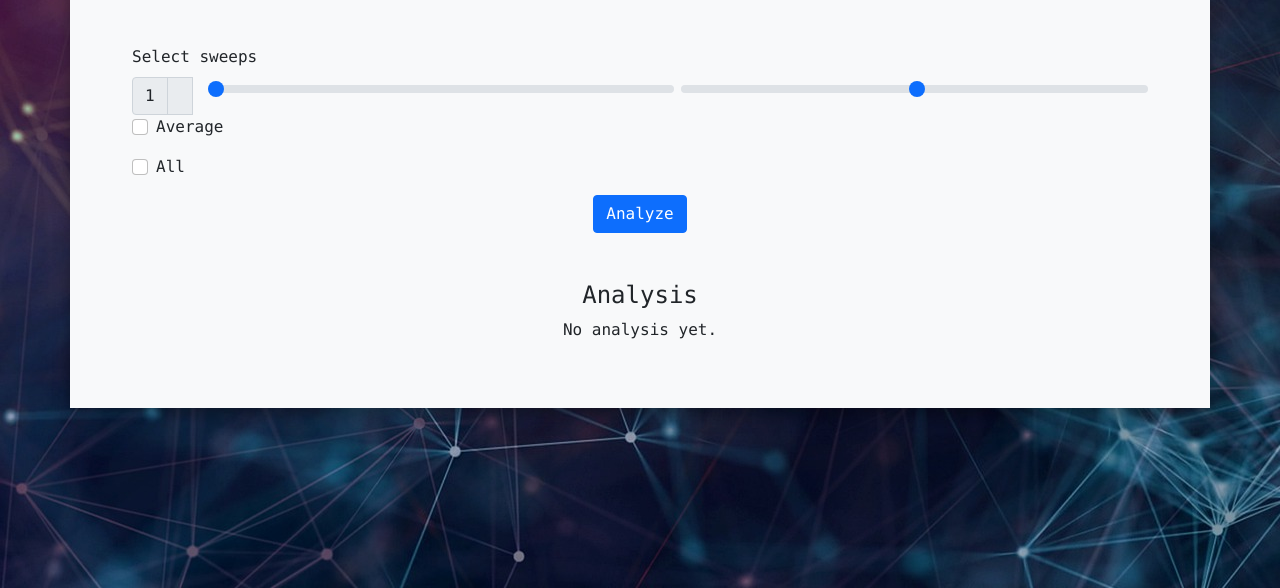
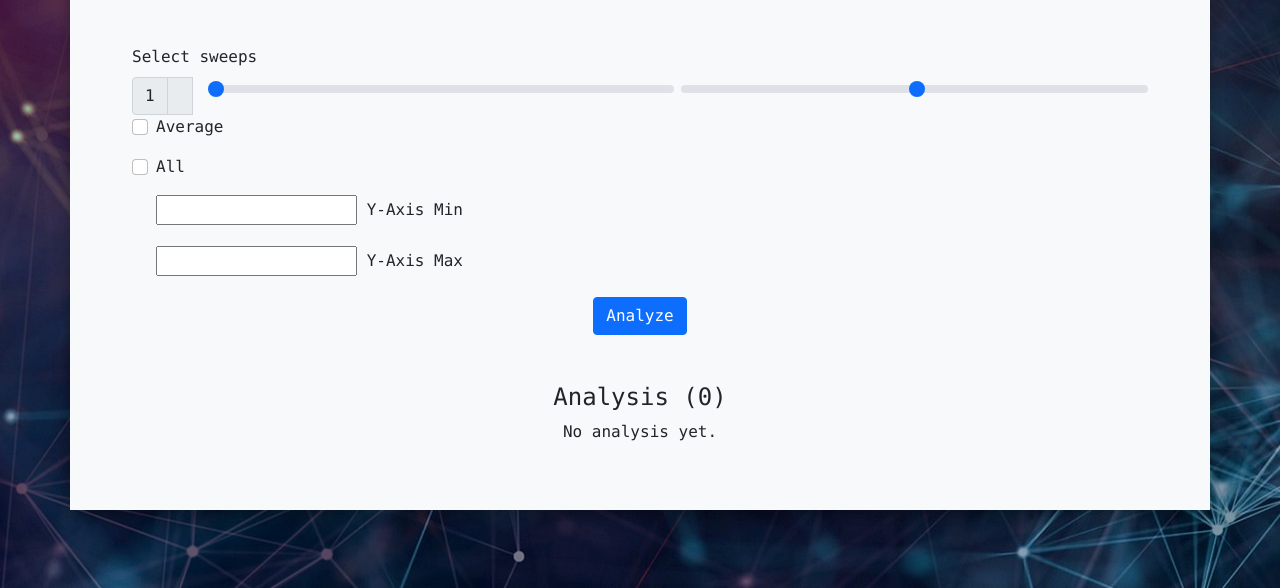
Before and after one commit to georgbuechner/ananym-analyzer, a Flask app: template src/templates/analysis/analysis.html in a window 1280 px wide. Shown: the part 212-800 px from the top of the page. Run offline with Flask 3, Linux system fonts and the light colour scheme; the template is opened without the code that fills it, so the values that code supplies are empty; parts of the project's set-up code (start-up, migrations or seed data) failed here and were passed over.

Commit message:
Fixes #8 - adds modifying y-axis

```diff
--- a/src/app.py
+++ b/src/app.py
@@ -40,13 +40,20 @@ def analysis(date: str = "", file: str = ""):
         return render_template("data/analysis.html", data=service.get_analysis())
     if request.method == 'POST':
         print(request.form)
+        try:
+            ylim = (
+                float(request.form.get("ylim_min")), float(request.form.get("ylim_max"))
+            )
+        except:
+            ylim = None
         msg, msg_type = service.do_analysis(
             date=date,
             filename=file,
             avrg="avrgCheck" in request.form,
             use_all="allCheck" in request.form,
             start=int(request.form.get("sweep_range"))-1,
-            end=int(request.form.get("sweep_range_to"))
+            end=int(request.form.get("sweep_range_to")),
+            ylim=ylim,
         )
         flash(msg, msg_type)
     sweep = Sweep(service.dmanager, date, file)
--- a/src/service.py
+++ b/src/service.py
@@ -4,6 +4,7 @@ import os
 import re
 import shutil
 from typing import Any, Dict, List, OrderedDict, Tuple
+from matplotlib.pyplot import ylim
 from werkzeug.datastructures import FileStorage
 from werkzeug.utils import secure_filename
 from dmanager import DManager
@@ -168,7 +169,14 @@ class Service:
             return self.dmanager.add_num_sweeps(path, len(data))
 
     def do_analysis(
-        self, date: str, filename: str, avrg: bool, use_all: bool, start: int, end: int
+        self,
+        date: str,
+        filename: str,
+        avrg: bool,
+        use_all: bool,
+        start: int,
+        end: int,
+        ylim: Tuple[float, float],
     ) -> Tuple[str, str]:
         if avrg and use_all:
             return ("Can't use 'avrg' and 'all' at the same time!", "danger")
@@ -185,7 +193,12 @@ class Service:
                 return ("start or end invalid!", "success")
             ranged_sweeps, time = get_range(sweeps, Selection(start, end, avrg))
             if not use_all:
-                plot_data(f"{base_path}.ibw", join_lists(ranged_sweeps), len(ranged_sweeps)*time)
+                plot_data(
+                    f"{base_path}.ibw",
+                    join_lists(ranged_sweeps),
+                    len(ranged_sweeps)*time,
+                    ylim=ylim
+                )
                 # Store sweep-selection
                 with open(f"{base_path}.json", "w") as f:
                     json.dump(ranged_sweeps, f)
@@ -194,7 +207,7 @@ class Service:
                     base_path = os.path.join(
                         self.dir_analysis, date, filename, f'sweep-{str(index).zfill(2)}_{filename}'
                     )
-                    plot_data(f"{base_path}.ibw", sweep, time)
+                    plot_data(f"{base_path}.ibw", sweep, time, ylim=ylim)
                     # Store sweep-selection
                     with open(f"{base_path}.json", "w") as f:
                         json.dump([sweep], f)
--- a/src/templates/analysis/analysis.html
+++ b/src/templates/analysis/analysis.html
@@ -65,19 +65,28 @@
     </div>
     <div class="mb-3 form-check">
       <input type="checkbox" class="form-check-input" id="arvgCheck" name="avrgCheck">
-      <label class="form-check-label" for="unpackIgorCheck">Average</label>
+      <label class="form-check-label" for="arvgCheck">Average</label>
     </div>
     <div class="mb-3 form-check">
       <input type="checkbox" class="form-check-input" id="allCheck" name="allCheck">
-      <label class="form-check-label" for="unpackIgorCheck">All</label>
+      <label class="form-check-label" for="allCheck">All</label>
     </div>
+    <div class="mb-3 form-check">
+      <input type="number" class="form-input" id="ylim_min" name="ylim_min">
+      <label class="form-label" for="ylim_min">Y-Axis Min</label>
+    </div>
+    <div class="mb-3 form-check">
+      <input type="number" class="form-input" id="ylim_max" name="ylim_max">
+      <label class="form-label" for="ylim_max">Y-Axis Max</label>
+    </div>
+
   </div>
   <button type="submit" class="btn btn-primary">Analyze</button>
 </form>
 
 <br><br>
 
-<h4>Analysis</h4>
+<h4>Analysis ({{analysis|length}})</h4>
 {% if analysis %}
   <div id="carouselExampleIndicators" class="carousel carousel-dark slide" data-bs-ride="carousel">
   <div class="carousel-indicators">
```
